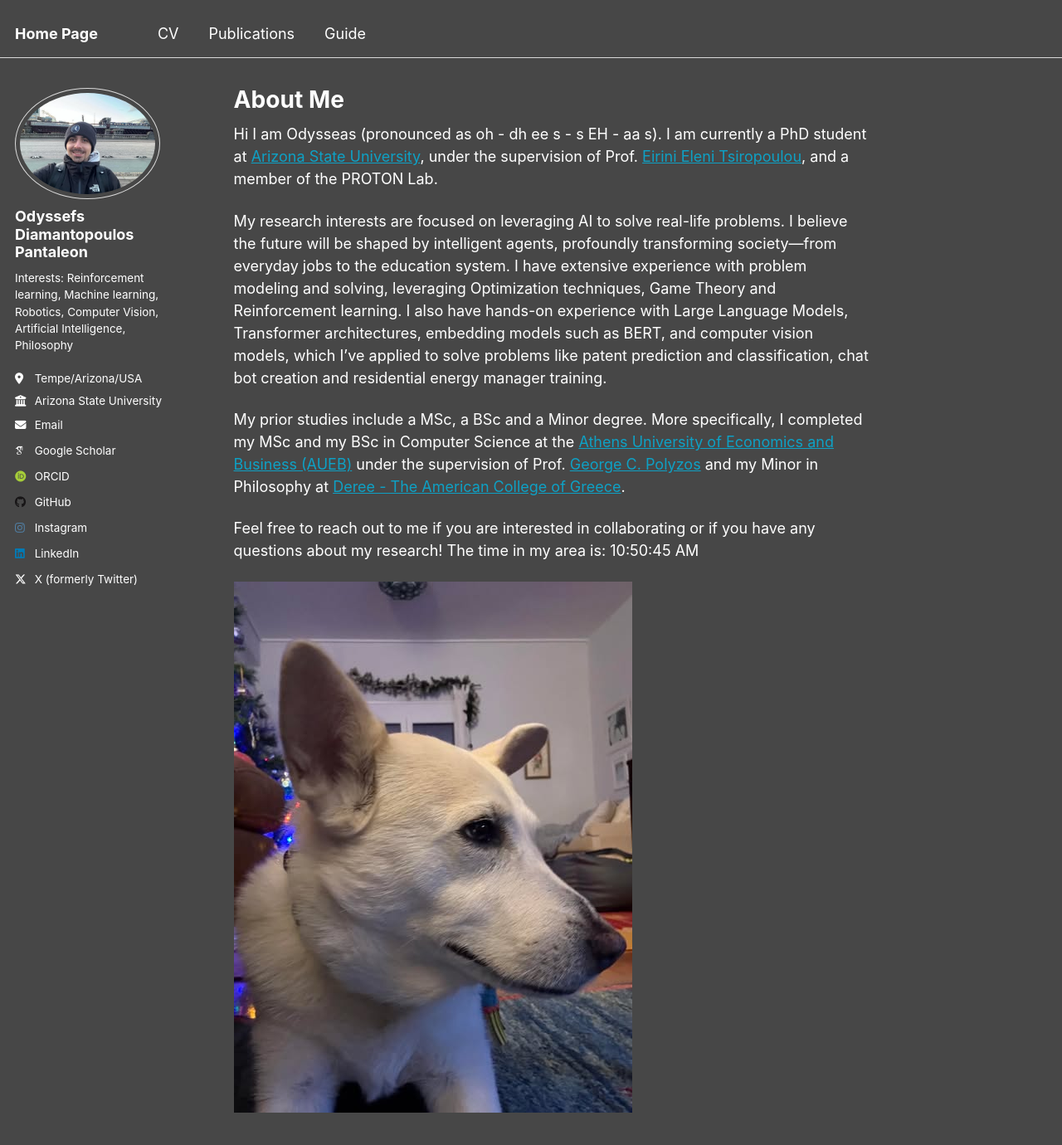
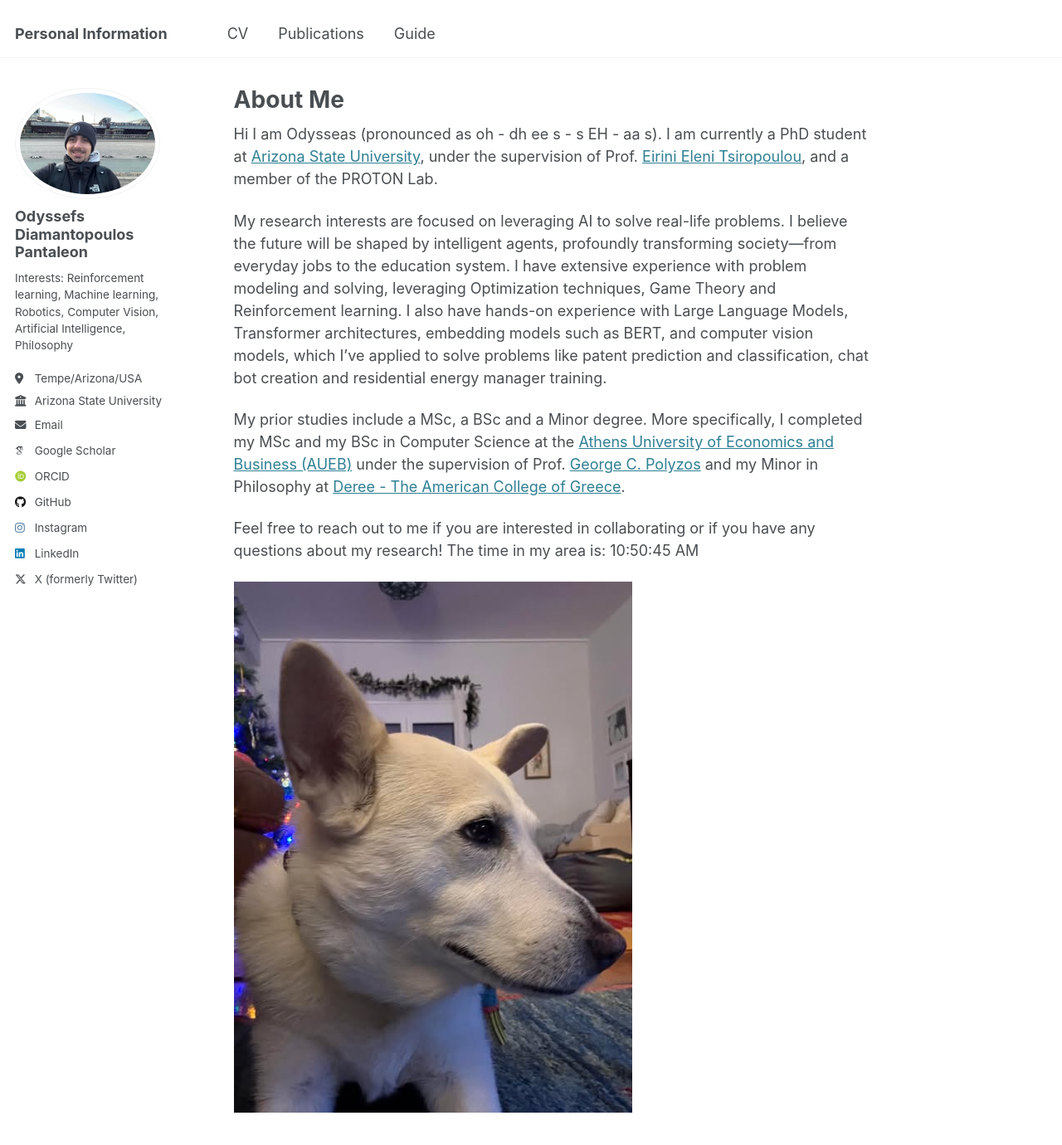
Before and after one commit to gody10/gody10.github.io, a Jekyll site: the page built from _pages/about.md, in a window 1280 px wide and 1400 px high. Shown: the top 1380 px of the window at 83% size. Built offline with Jekyll 4.4.1, drawn with Linux system fonts in a browser that asks for light colours; some web fonts are replaced.

```diff
--- a/_config.yml
+++ b/_config.yml
@@ -8,8 +8,8 @@
 
 # Basic Site Settings
 locale                   : "en-US"
-site_theme               : "dark"
-title                    : "Home Page"
+site_theme               : "default"
+title                    : "Personal Information"
 title_separator          : "-"
 name                     : &name "Odyssefs Diamantopoulos Pantaleon"
 description              : &description "personal description"
@@ -29,7 +29,7 @@ author:
   location         : "Tempe/Arizona/USA"
   employer         : "Arizona State University"
   uri              : # URL
-  email            : "odiamantopoulospantaleon@gmail.edu"
+  email            : "o.diamantopoulospantaleon@gmail.com"
 
   # Academic websites
   arxiv            : # URL - Update with the correct link to your profile
```
